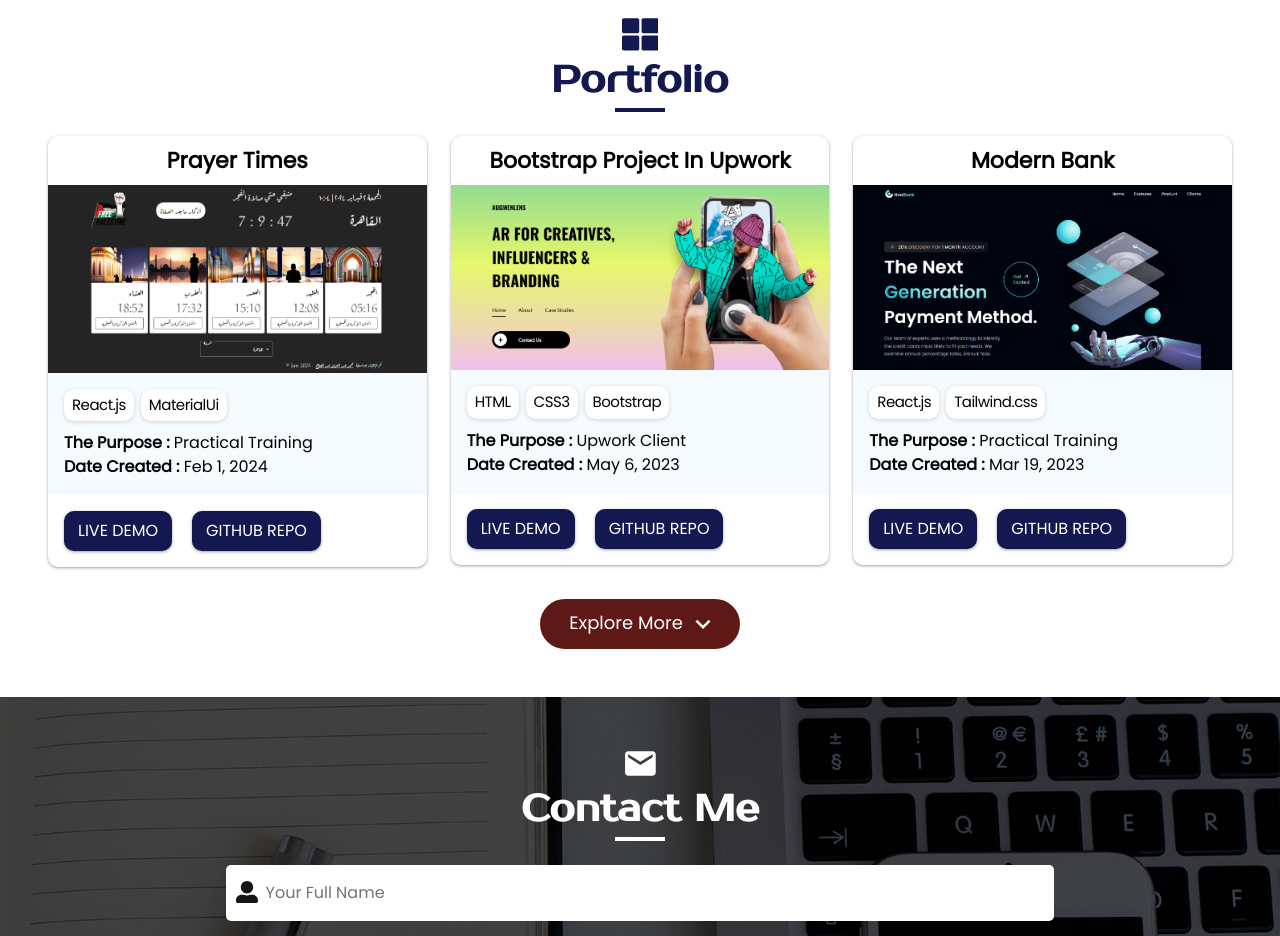
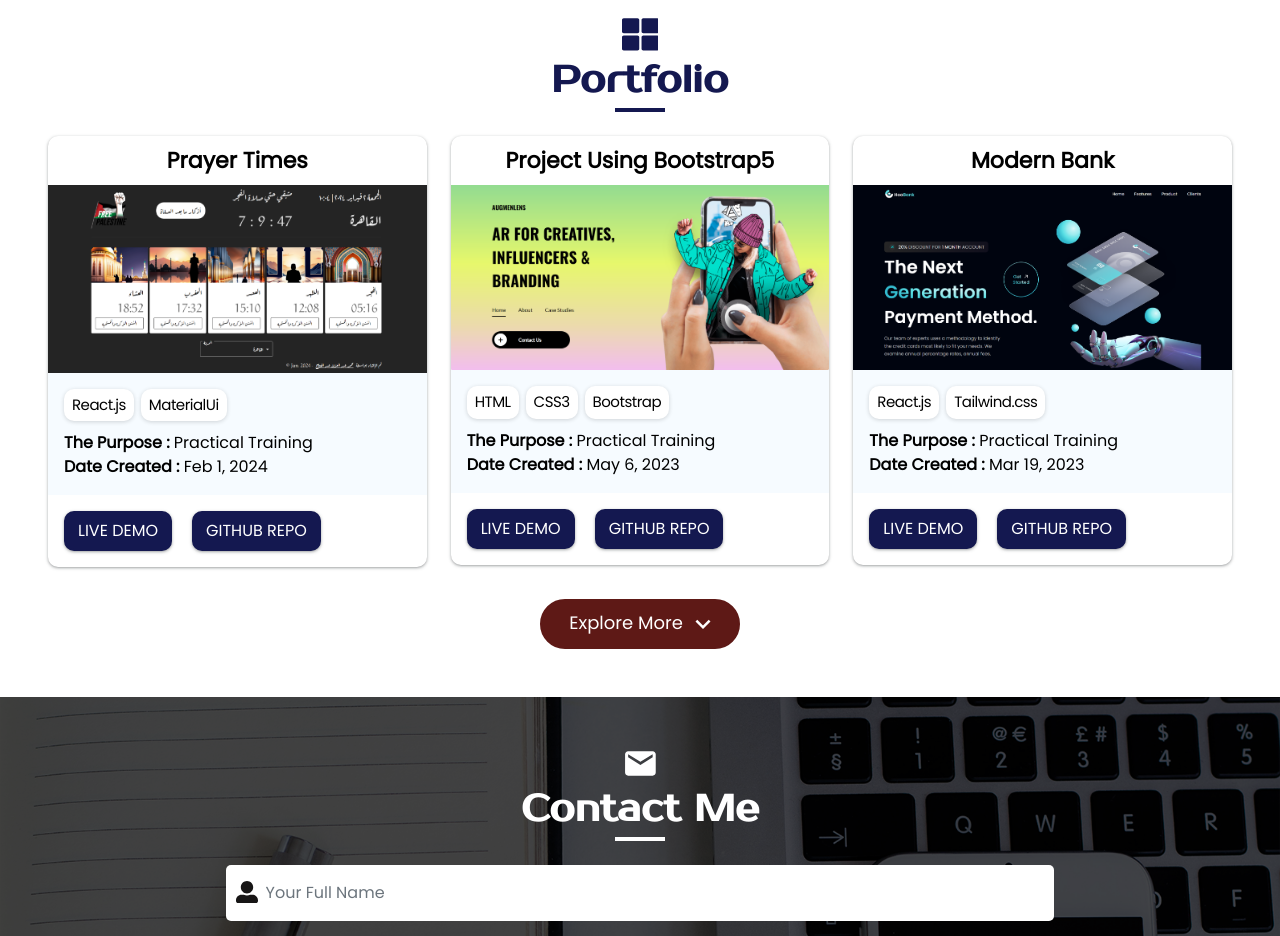
Before and after one commit to moabdalaziz1/ZIZU, a React (Create React App) app: page / in a window 1280 px wide. Shown: the part 1700-2636 px from the top of the page. Built offline with nearby package versions, Linux system fonts and the light colour scheme.

Commit message:
New update

```diff
--- a/src/data/projectsData.js
+++ b/src/data/projectsData.js
@@ -21,10 +21,10 @@ const projectsData = [
   },
   {
     id: 2,
-    title: 'bootstrap Project in upwork',
+    title: 'Project Using Bootstrap5',
     coverImg: bootstrap,
     usedSkills: ['HTML', 'CSS3', 'Bootstrap'],
-    for: 'Upwork Client',
+    for: 'Practical Training',
     date: 'May 6, 2023',
     pageLink: 'https://bootstrap-website-11.netlify.app/',
     githubRepoLink: 'https://github.com/moabdalaziz1/Bootstrap-website',
```
